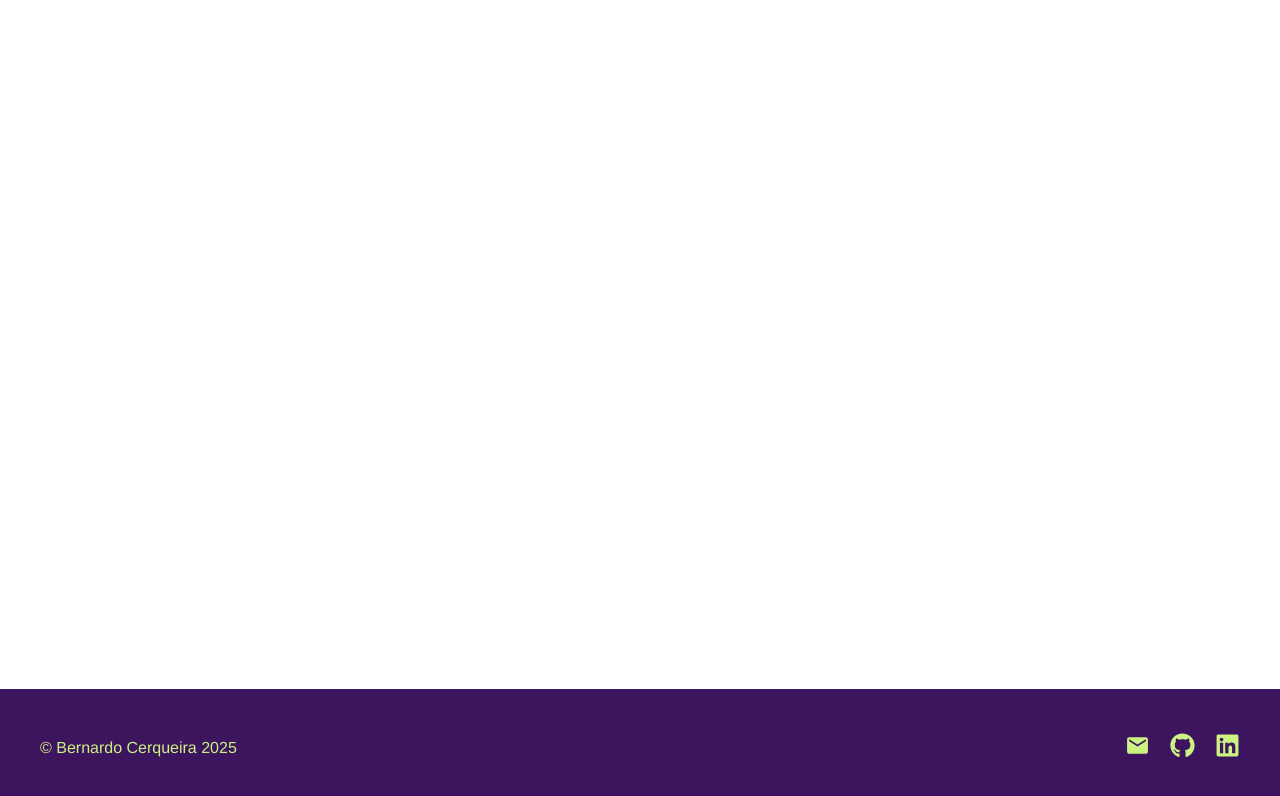
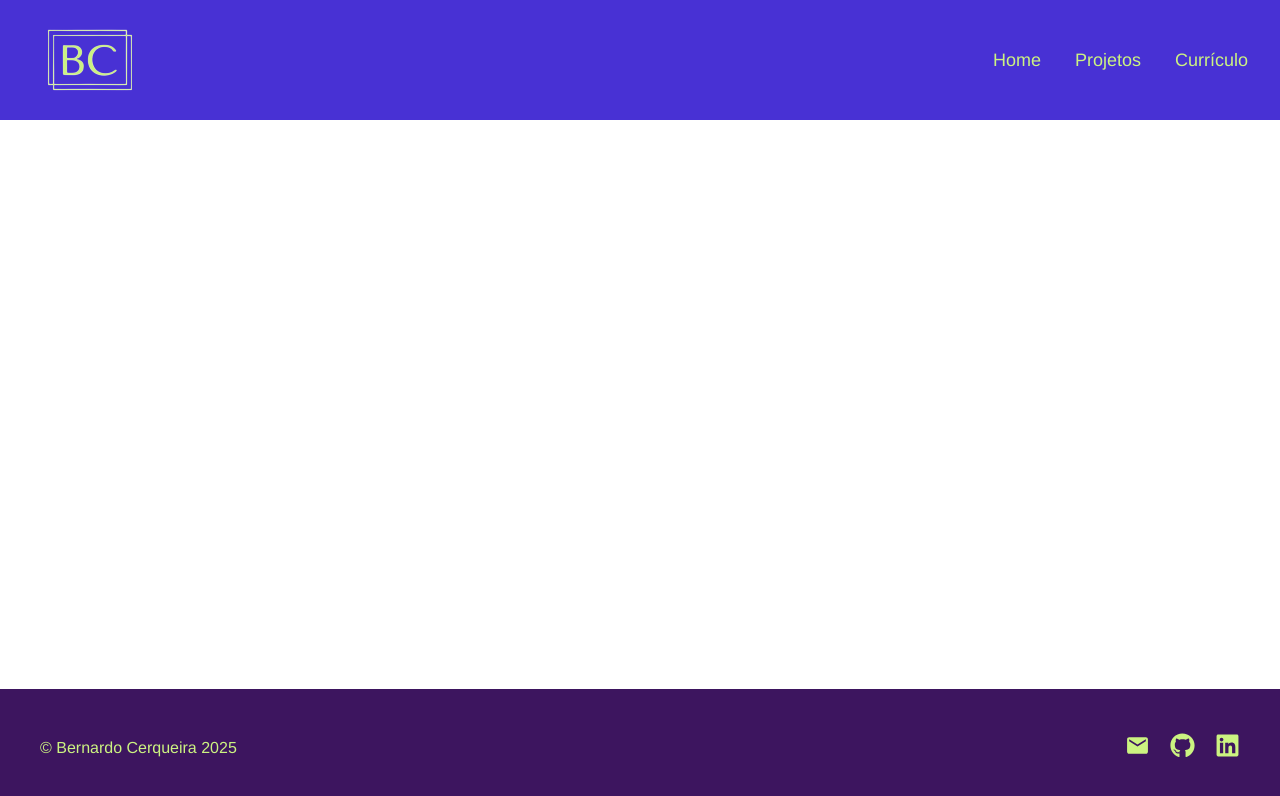
Before and after one commit to BernardoCerqueira/portfolio, a Next.js app: page /curriculum in a window 1280 px wide. Shown: the top 796 px of the page. Built offline with nearby package versions, Linux system fonts and the light colour scheme.

Commit message:
CommonHeader

```diff
--- /dev/null
+++ b/src/components/common/CommonHeader/CommonHeader.module.scss
@@ -0,0 +1,180 @@
+@use "../../../styles/colors.scss";
+
+.header {
+    height: fit-content;
+    width: 100%;
+    background-color: colors.$blue;
+    position: absolute;
+    display: flex;
+    justify-content: space-between;
+    align-items: center;
+    padding: 10px 20px 10px 40px;
+}
+
+.logo {
+    width: 100px;
+}
+
+.buttons {
+    display: flex;
+    place-items: start;
+    gap: 10px;
+
+    button {
+        height: fit-content;
+        background-color: transparent;
+        color: colors.$green;
+        border: none;
+        font-size: 18px;
+        font-weight: 500;
+        transition: all .3s;
+
+        &:hover{
+            background-color: transparent;
+            color: colors.$green;
+            filter: brightness(.7);
+        }
+
+        &:focus{
+            background-color: transparent;
+            color: colors.$green;
+        }
+    }
+}
+
+.offcanvasButton {
+    background-color: transparent;
+    border: none;
+    font-size: 32px;
+    display: none;
+
+    &:hover {
+        background-color: transparent;
+    }
+
+    .offcanvasIcon {
+        color: colors.$green;
+    }
+}
+
+.offcanvas {
+    height: 400px;
+    box-shadow: -8px 10px 50px black;
+}
+
+.offcanvasBody {
+    display: flex;
+    flex-direction: column;
+    justify-content: space-between;
+    padding: 20px 30px;
+}
+
+.offcanvasHeader {
+    padding: 20px 30px 10px 28px;
+
+    h2 {
+        font-size: 24px;
+    }
+}
+
+.list {
+    list-style: none;
+    padding: 0;
+
+    a {
+        color: colors.$blue;
+        text-decoration: none;
+    }
+}
+
+.listItem {
+    margin-bottom: 15px;
+    font-size: 18px;
+    font-weight: bold;
+
+    a {
+        transition: all .7s;
+
+        &:hover {
+            margin-left: 10px;
+        }
+    }
+}
+
+.socialLinks {
+    font-size: 25px;
+    display: flex;
+    flex-direction: row;
+    gap: 20px;
+    padding-bottom: 7px;
+    margin: 0px auto;
+
+    a {
+        color: colors.$blue;
+    }
+}
+
+.emailIcon {
+    transition: all .7s;
+
+    &:hover {
+        transform: rotate(15deg);
+    }
+}
+
+.githubIcon {
+    transition: all .7s;
+
+    &:hover {
+        transform: scale(1.15);
+    }
+}
+
+.linkedinIcon {
+    transition: all .7s;
+
+    &:hover {
+        transform: rotate(-15deg);
+    }
+}
+
+@media screen and (min-width: 2800px) {
+    .logo {
+        width: 150px;
+    }
+
+    .offcanvasButton {
+        font-size: 48px;
+    }
+}
+
+@media screen and (max-width: 1170px) {
+    .logo {
+        width: 100px;
+    }
+
+    .buttons{
+        button{
+            font-size: 17px;
+        }
+    }
+}
+
+@media screen and (max-width: 970px) {
+    .buttons{
+        display: none;
+    }
+    .offcanvasButton {
+        display: block;
+        margin-bottom: 10px;
+    }
+    .header{
+        padding: 10px 40px;
+    }
+}
+
+@media screen and (max-width: 700px) {
+    .logo {
+        width: 80px;
+    }
+}
--- a/src/components/common/CommonHeader/index.jsx
+++ b/src/components/common/CommonHeader/index.jsx
@@ -1,8 +1,82 @@
+import { useRouter } from "next/router"
 import styles from "./CommonHeader.module.scss"
+import { useState } from "react"
+import Link from "next/link"
+import { Button, Offcanvas, OffcanvasBody, OffcanvasHeader } from "reactstrap"
+import { IoMenuOutline } from "react-icons/io5"
+import { MdEmail } from "react-icons/md"
+import { FaGithub, FaLinkedin } from "react-icons/fa"
 
-export default function CommonHeader(){
-    return(
+export default function CommonHeader() {
+    const [isOpen, setIsOpen] = useState(false)
+    const router = useRouter()
+
+    const toggle = () => setIsOpen(!isOpen)
+
+    return (
         <>
+            <nav className={styles.header}>
+                <Link href={"#header"}>
+                    <img
+                        src="/logo.png"
+                        alt="Logo"
+                        className={styles.logo}
+                    />
+                </Link>
+                <div className={styles.buttons}>
+                    <Button onClick={() => router.push("/")}>Home</Button>
+                    <Button onClick={() => router.push("/#projects")}>Projetos</Button>
+                    <Button onClick={() => router.push("/curriculum")}>Currículo</Button>
+                </div>
+                <Button
+                    className={styles.offcanvasButton}
+                    onClick={toggle}
+                >
+                    <IoMenuOutline className={styles.offcanvasIcon} />
+                </Button>
+
+            </nav>
+            <div>
+                <Offcanvas
+                    isOpen={isOpen}
+                    toggle={toggle}
+                    scrollable
+                    returnFocusAfterClose={false}
+                    direction="end"
+                    className={styles.offcanvas}
+                >
+                    <OffcanvasHeader
+                        toggle={toggle}
+                        className={styles.offcanvasHeader}
+                    >
+                        <h2>Menu Principal</h2>
+                    </OffcanvasHeader>
+                    <OffcanvasBody className={styles.offcanvasBody}>
+                        <ul className={styles.list}>
+                            <li className={styles.listItem}>
+                                <Link href={"#hero"}>Home</Link>
+                            </li>
+                            <li className={styles.listItem}>
+                                <Link href={"#projects"}>Projetos</Link>
+                            </li>
+                            <li className={styles.listItem}>
+                                <Link href={"/curriculum"}>Currículo</Link>
+                            </li>
+                        </ul>
+                        <div className={styles.socialLinks}>
+                            <a href="mailto:becerqueira.dev@gmail.com" target="_blank" rel="noopener noreferrer" className={styles.emailIcon}>
+                                <MdEmail />
+                            </a>
+                            <a href="https://github.com/BernardoCerqueira" target="_blank" rel="noopener noreferrer" className={styles.githubIcon}>
+                                <FaGithub />
+                            </a>
+                            <a href="https://www.linkedin.com/in/bernardo-cerqueira-dev/" target="_blank" rel="noopener noreferrer" className={styles.linkedinIcon}>
+                                <FaLinkedin />
+                            </a>
+                        </div>
+                    </OffcanvasBody>
+                </Offcanvas>
+            </div>
         </>
     )
 }
--- a/src/components/mainPage/MainHeader/MainHeader.module.scss
+++ b/src/components/mainPage/MainHeader/MainHeader.module.scss
@@ -18,7 +18,7 @@
 .buttons {
     display: flex;
     place-items: start;
-    padding-top: 20px;
+    padding-top: 31px;
     gap: 10px;
 
     button {
@@ -174,7 +174,6 @@
     }
 }
 
-
 @media screen and (max-width: 700px) {
     .logo {
         width: 80px;
--- a/src/pages/curriculum.tsx
+++ b/src/pages/curriculum.tsx
@@ -1,5 +1,6 @@
 import Head from "next/head";
 import CommonFooter from "@/components/common/CommonFooter"
+import CommonHeader from "@/components/common/CommonHeader"
 import styles from "@/styles/Curriculum.module.scss"
 
 export default function Curriculum() {
@@ -11,7 +12,7 @@ export default function Curriculum() {
             </Head>
             <div className={styles.page}>
                 <header className={styles.header}>
-
+                    <CommonHeader/>
                 </header>
                 <main className={styles.main}>
 
--- a/src/styles/Curriculum.module.scss
+++ b/src/styles/Curriculum.module.scss
@@ -5,8 +5,7 @@
 }
 
 .header{
-    top: 0;
-    background-color: blue;
+
 }
 
 .main{
@@ -14,5 +13,5 @@
 }
 
 .footer{
-    bottom: 0;
+
 }
```
